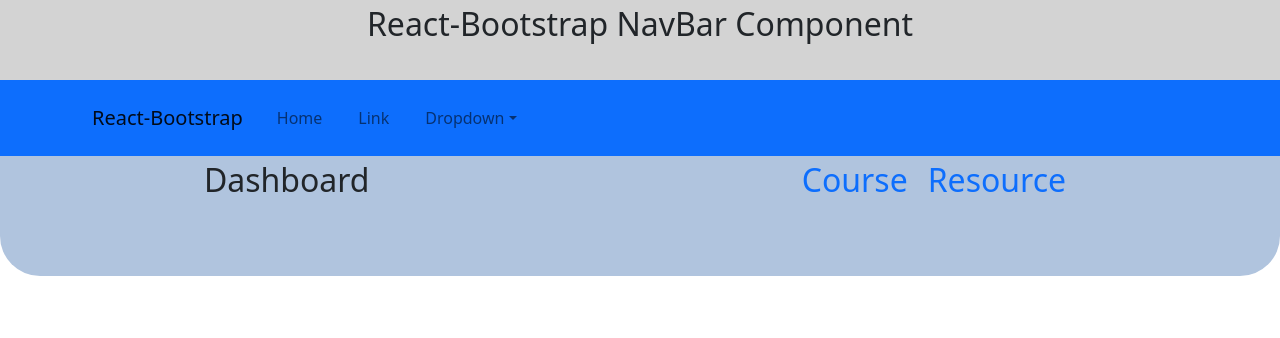
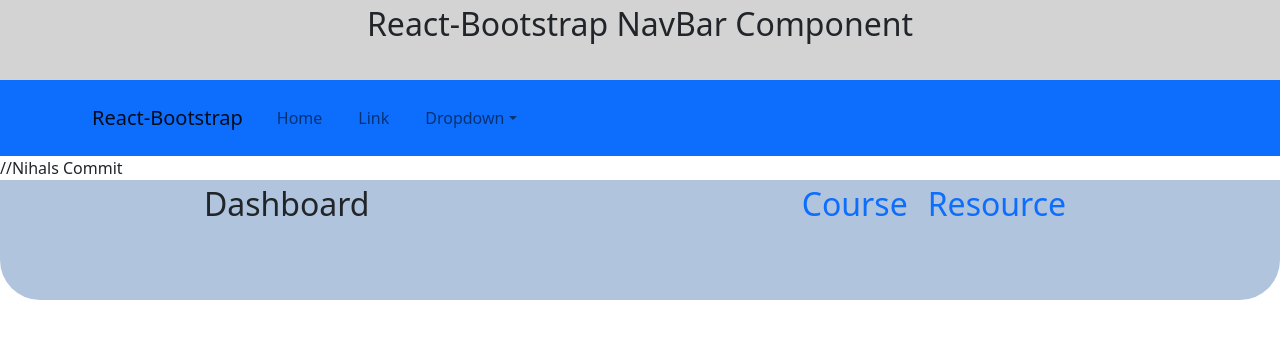
Before and after one commit to Faithinfotech-Training/Experion-Node-Team4, a React (Create React App) app: page / in a window 1280 px wide. Shown: the top 338 px of the page. Built offline with nearby package versions, Linux system fonts and the light colour scheme.

Commit message:
Nihals Commit

```diff
--- a/src/App.js
+++ b/src/App.js
@@ -10,6 +10,7 @@
 return (
 	<>
   <Header />
+  //Nihals Commit
   <Routers />
 
   </>
```
